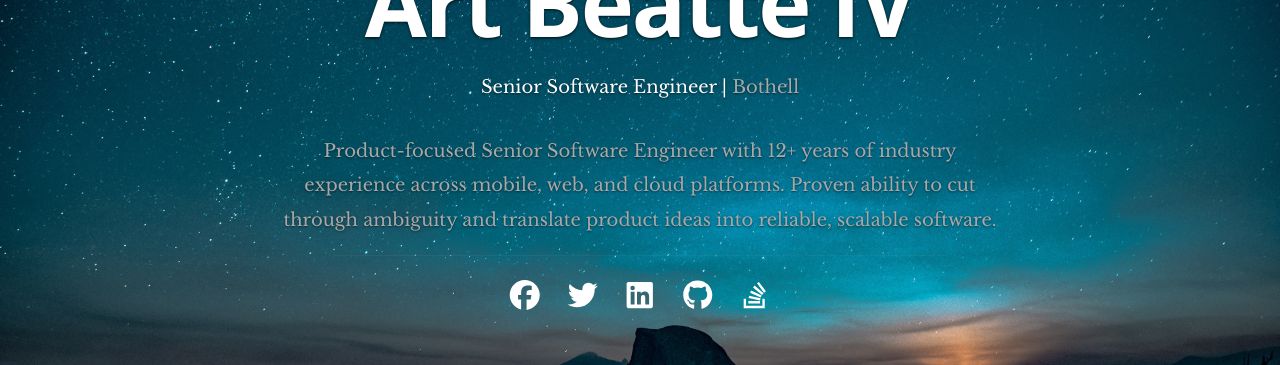
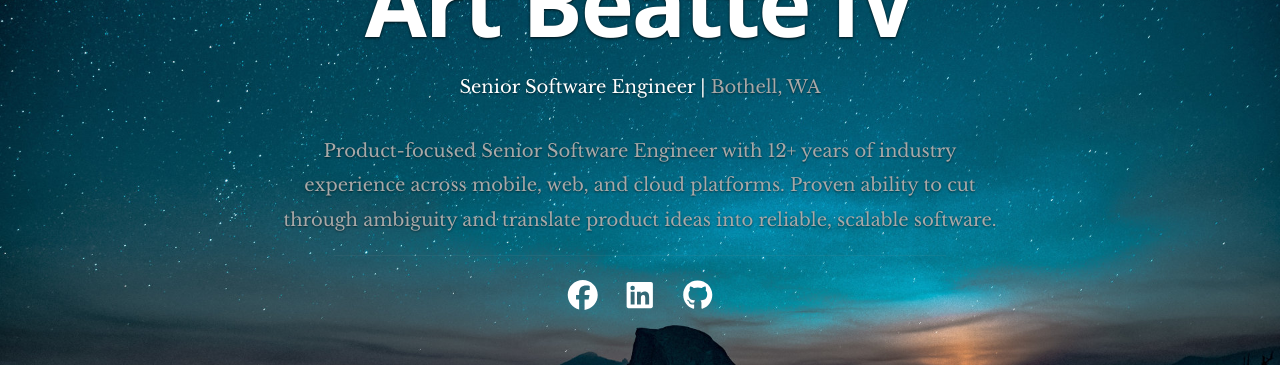
Before and after one commit to abeatte/abeatte.github.io, a Next.js app: page / in a window 1280 px wide. Shown: the part 159-524 px from the top of the page. Built offline with nearby package versions, Linux system fonts and the light colour scheme.

Commit message:
feat: strips out less-important social networks in intro section.

```diff
--- a/src/Components/Intro.tsx
+++ b/src/Components/Intro.tsx
@@ -14,12 +14,12 @@ export default function Intro() {
                 <div className="row banner">
                     <div className="banner-text">
                         <h1 className="responsive-headline">{name}</h1>
-                        <h3><span>{occupation} | </span>{address.city}</h3>
+                        <h3><span>{occupation}  |  </span>{address.city}, {address.state}</h3>
                         <br></br>
                         <h3> {description}</h3>
                         <hr />
                         <ul className="social">
-                            <SocialLinks />
+                            <SocialLinks links={['facebook', 'linkedin', 'github']} />
                         </ul>
                     </div>
                 </div>
--- a/src/Components/SocialLinks.tsx
+++ b/src/Components/SocialLinks.tsx
@@ -1,12 +1,14 @@
 import { FontAwesomeIcon } from '@fortawesome/react-fontawesome';
 import { useSiteData } from '../../app/dataProvider';
 
-export default function SocialLinks() {
+export default function SocialLinks({ links = undefined }: { links: undefined | [string] }) {
   const { main } = useSiteData();
+
+  const uiLinks = links === undefined ? main.social : main.social.filter(n => links.includes(n.name));
 
   return (
     <>
-      {main.social.map(network => (
+      {uiLinks.map(network => (
         <li key={network.name}>
           <a href={network.url} target="_blank" rel="noopener noreferrer">
             <span><FontAwesomeIcon icon={network.className} /></span>
```
